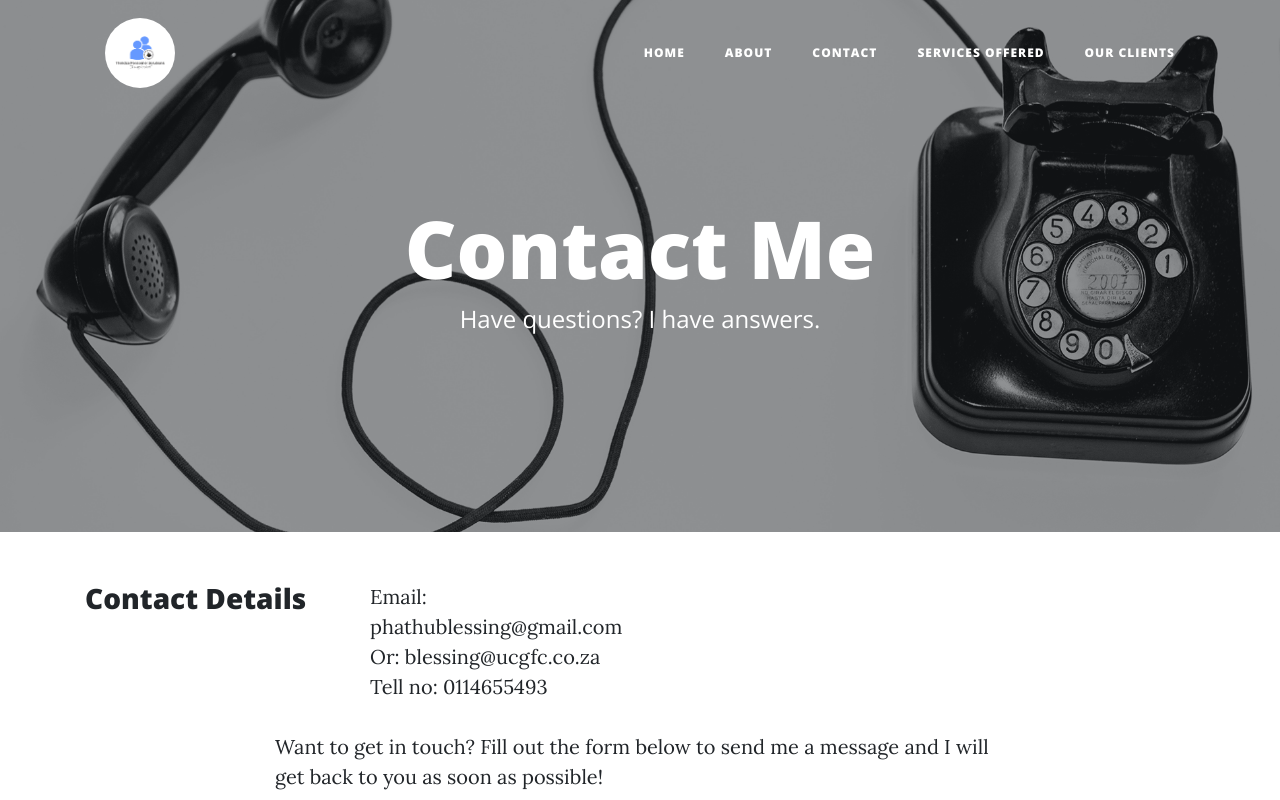
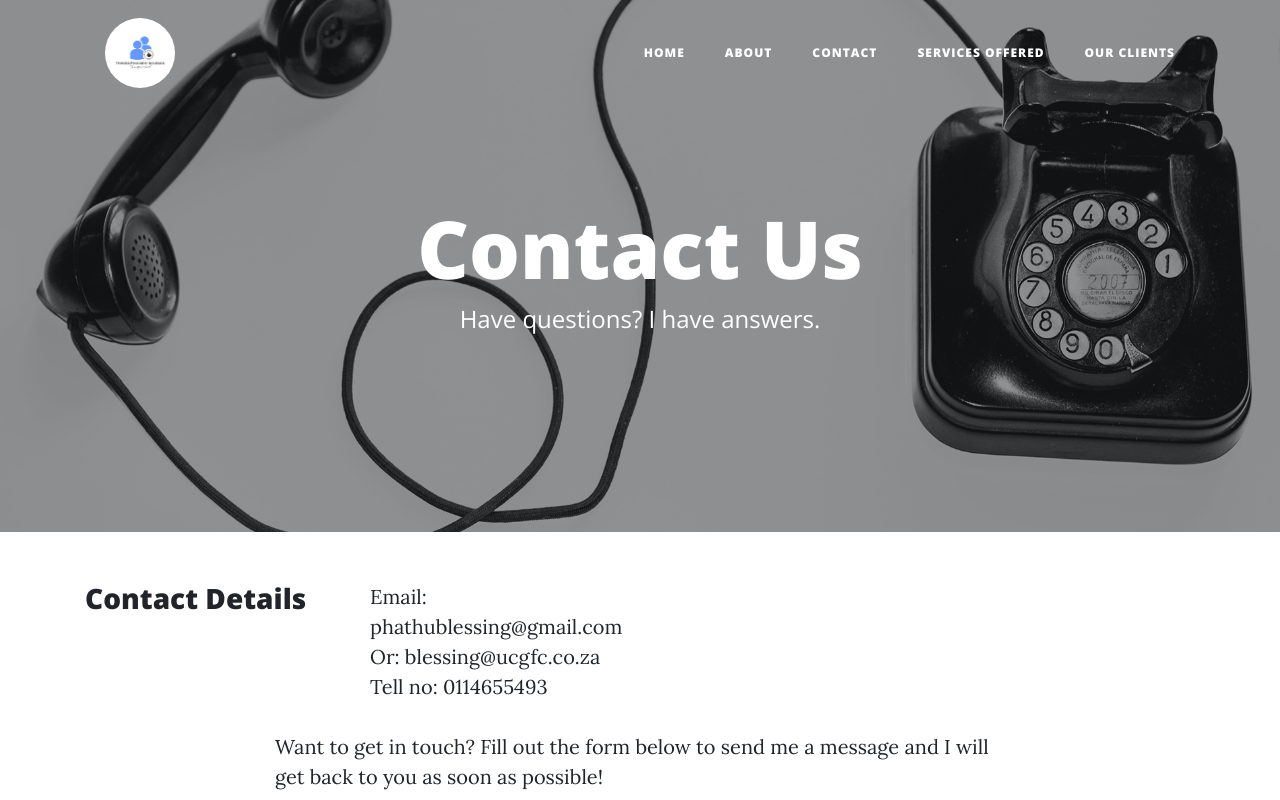
Before and after one commit to tshepoR/tshepoR.github.io, a website: page contact.html in a window 1280 px wide. Shown: the top 800 px of the page. Drawn offline with nearby package versions, Linux system fonts and the light colour scheme.

Commit message:
changes added

```diff
--- a/contact.html
+++ b/contact.html
@@ -20,6 +20,7 @@
 
     <!-- Custom styles for this template -->
     <link href="css/clean-blog.min.css" rel="stylesheet">
+	<link href="css/animate.css" rel="stylesheet">
 
   </head>
 
@@ -67,7 +68,7 @@
         <div class="row">
           <div class="col-lg-8 col-md-10 mx-auto">
             <div class="page-heading">
-              <h1>Contact Me</h1>
+              <h1 class="animated fadeInLeftBig">Contact Us</h1>
               <span class="subheading">Have questions? I have answers.</span>
             </div>
           </div>
```
Also changed, not shown: about.html (+1 -0 lines).
